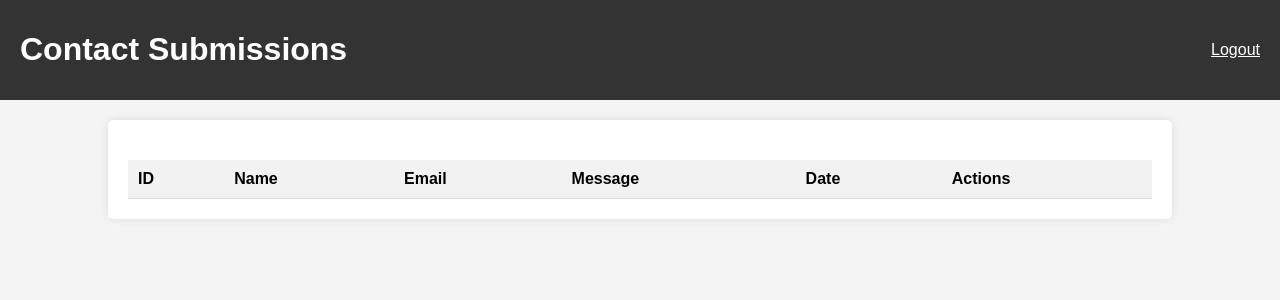
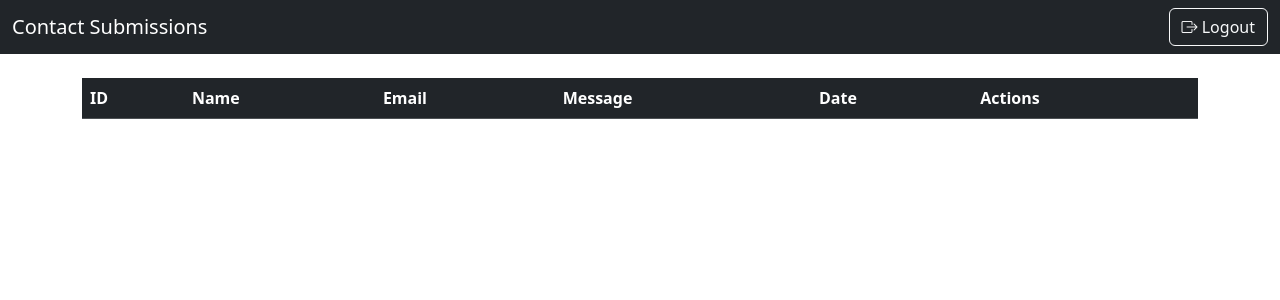
Before and after one commit to Asmaaebraheem1/DiabeticEyeAIBackEnd, a Flask app: page /admin/dashboard in a window 1280 px wide. Shown: the top 300 px of the page. Run offline with Flask 3, Linux system fonts and the light colour scheme; a user stored in the database is signed in; lists and menus that the app fills with data are empty.

Commit message:
Enhance AdminCRUD functionality with improved modal handling and UI updates for contact management

```diff
--- a/app/static/js/admin.js
+++ b/app/static/js/admin.js
@@ -17,7 +17,7 @@
 
         if (confirm('Are you sure you want to delete this contact?')) {
             btn.disabled = true;
-            btn.textContent = 'Deleting...';
+            btn.innerHTML = '<span class="spinner-border spinner-border-sm" role="status" aria-hidden="true"></span> Deleting...';
 
             fetch('/admin/api/contacts/' + id, {
                 method: 'DELETE',
@@ -29,8 +29,7 @@
             })
             .then(response => {
                 if (response.ok) {
-                    row.style.transition = 'opacity 0.3s';
-                    row.style.opacity = '0';
+                    row.classList.add('table-danger');
                     setTimeout(() => row.remove(), 300);
                 } else {
                     throw new Error('Failed to delete contact');
@@ -38,54 +37,20 @@
             })
             .catch(error => {
                 btn.disabled = false;
-                btn.textContent = 'Delete';
+                btn.innerHTML = '<i class="bi bi-trash"></i> Delete';
                 alert(error.message);
             });
         }
     }
 
     setupEditModal() {
-        this.editModal = document.createElement('div');
-        this.editModal.className = 'modal';
-        this.editModal.innerHTML = `
-            <div class="modal-content">
-                <span class="close">&times;</span>
-                <h2>Edit Contact</h2>
-                <form id="editForm">
-                    <input type="hidden" id="editId">
-                    <div class="form-group">
-                        <label for="editName">Name</label>
-                        <input type="text" id="editName" required>
-                        <div class="error" id="nameError"></div>
-                    </div>
-                    <div class="form-group">
-                        <label for="editEmail">Email</label>
-                        <input type="email" id="editEmail" required>
-                        <div class="error" id="emailError"></div>
-                    </div>
-                    <div class="form-group">
-                        <label for="editMessage">Message</label>
-                        <textarea id="editMessage" required></textarea>
-                        <div class="error" id="messageError"></div>
-                    </div>
-                    <button type="submit" class="btn btn-save">Save Changes</button>
-                </form>
-            </div>
-        `;
-        document.body.appendChild(this.editModal);
+        // Create Bootstrap modal template
+        this.editModal = new bootstrap.Modal(document.getElementById('editModal'), {
+            keyboard: false
+        });
 
         document.querySelectorAll('.btn-edit').forEach(btn => {
             btn.addEventListener('click', (e) => this.showEditModal(e));
-        });
-
-        this.editModal.querySelector('.close').addEventListener('click', () => {
-            this.editModal.style.display = 'none';
-        });
-
-        window.addEventListener('click', (e) => {
-            if (e.target === this.editModal) {
-                this.editModal.style.display = 'none';
-            }
         });
 
         document.getElementById('editForm').addEventListener('submit', (e) => this.handleEditSubmit(e));
@@ -98,8 +63,11 @@
         document.getElementById('editEmail').value = btn.dataset.contactEmail;
         document.getElementById('editMessage').value = btn.dataset.contactMessage;
 
-        document.querySelectorAll('.error').forEach(el => el.textContent = '');
-        this.editModal.style.display = 'block';
+        // Clear previous errors
+        document.querySelectorAll('.invalid-feedback').forEach(el => el.textContent = '');
+        document.querySelectorAll('.is-invalid').forEach(el => el.classList.remove('is-invalid'));
+
+        this.editModal.show();
     }
 
     handleEditSubmit(e) {
@@ -111,6 +79,10 @@
         const message = document.getElementById('editMessage').value.trim();
 
         if (!this.validateForm(name, email, message)) return;
+
+        const saveBtn = document.getElementById('saveBtn');
+        saveBtn.disabled = true;
+        saveBtn.innerHTML = '<span class="spinner-border spinner-border-sm" role="status" aria-hidden="true"></span> Saving...';
 
         fetch('/admin/api/contacts/' + id, {
             method: 'PUT',
@@ -131,6 +103,8 @@
             }
         })
         .catch(error => {
+            saveBtn.disabled = false;
+            saveBtn.innerHTML = 'Save Changes';
             alert(error.message);
         });
     }
@@ -140,16 +114,19 @@
 
         if (name.length < 2) {
             document.getElementById('nameError').textContent = 'Name must be at least 2 characters';
+            document.getElementById('editName').classList.add('is-invalid');
             isValid = false;
         }
 
         if (!email.includes('@') || !email.includes('.')) {
             document.getElementById('emailError').textContent = 'Please enter a valid email';
+            document.getElementById('editEmail').classList.add('is-invalid');
             isValid = false;
         }
 
         if (message.length < 10) {
             document.getElementById('messageError').textContent = 'Message must be at least 10 characters';
+            document.getElementById('editMessage').classList.add('is-invalid');
             isValid = false;
         }
 
@@ -157,7 +134,54 @@
     }
 }
 
+// Add modal template to the page
+const modalTemplate = `
+<div class="modal fade" id="editModal" tabindex="-1" aria-labelledby="editModalLabel" aria-hidden="true">
+    <div class="modal-dialog">
+        <div class="modal-content">
+            <div class="modal-header">
+                <h5 class="modal-title" id="editModalLabel">Edit Contact</h5>
+                <button type="button" class="btn-close" data-bs-dismiss="modal" aria-label="Close"></button>
+            </div>
+            <div class="modal-body">
+                <form id="editForm">
+                    <input type="hidden" id="editId">
+                    <div class="mb-3">
+                        <label for="editName" class="form-label">Name</label>
+                        <input type="text" class="form-control" id="editName" required>
+                        <div class="invalid-feedback" id="nameError"></div>
+                    </div>
+                    <div class="mb-3">
+                        <label for="editEmail" class="form-label">Email</label>
+                        <input type="email" class="form-control" id="editEmail" required>
+                        <div class="invalid-feedback" id="emailError"></div>
+                    </div>
+                    <div class="mb-3">
+                        <label for="editMessage" class="form-label">Message</label>
+                        <textarea class="form-control" id="editMessage" rows="3" required></textarea>
+                        <div class="invalid-feedback" id="messageError"></div>
+                    </div>
+                </form>
+            </div>
+            <div class="modal-footer">
+                <button type="button" class="btn btn-secondary" data-bs-dismiss="modal">Close</button>
+                <button type="submit" form="editForm" class="btn btn-primary" id="saveBtn">Save Changes</button>
+            </div>
+        </div>
+    </div>
+</div>`;
+
+document.body.insertAdjacentHTML('beforeend', modalTemplate);
+
 // Initialize when DOM is loaded
 document.addEventListener('DOMContentLoaded', () => {
-    new AdminCRUD();
+    // Load Bootstrap JS if not already loaded
+    if (typeof bootstrap === 'undefined') {
+        const script = document.createElement('script');
+        script.src = 'https://cdn.jsdelivr.net/npm/bootstrap@5.3.2/dist/js/bootstrap.bundle.min.js';
+        script.onload = () => new AdminCRUD();
+        document.head.appendChild(script);
+    } else {
+        new AdminCRUD();
+    }
 });
--- a/app/templates/admin/base.html
+++ b/app/templates/admin/base.html
@@ -4,124 +4,11 @@
     <meta charset="UTF-8">
     <meta name="viewport" content="width=device-width, initial-scale=1.0">
     <title>Admin Panel</title>
-    <style>
-        body {
-            font-family: Arial, sans-serif;
-            margin: 0;
-            padding: 0;
-            background-color: #f4f4f4;
-        }
-        .container {
-            width: 80%;
-            margin: 20px auto;
-            background: white;
-            padding: 20px;
-            border-radius: 5px;
-            box-shadow: 0 0 10px rgba(0,0,0,0.1);
-        }
-        header {
-            background: #333;
-            color: white;
-            padding: 10px 20px;
-            display: flex;
-            justify-content: space-between;
-            align-items: center;
-        }
-        table {
-            width: 100%;
-            border-collapse: collapse;
-            margin-top: 20px;
-        }
-        th, td {
-            padding: 10px;
-            text-align: left;
-            border-bottom: 1px solid #ddd;
-        }
-        th {
-            background-color: #f2f2f2;
-        }
-        .btn {
-            padding: 5px 10px;
-            margin: 0 5px;
-            border: none;
-            border-radius: 3px;
-            cursor: pointer;
-        }
-        .btn-edit {
-            background-color: #4CAF50;
-            color: white;
-        }
-        .btn-delete {
-            background-color: #f44336;
-            color: white;
-        }
-        .login-form {
-            max-width: 400px;
-            margin: 50px auto;
-            padding: 20px;
-            background: white;
-            border-radius: 5px;
-            box-shadow: 0 0 10px rgba(0,0,0,0.1);
-        }
-        .form-group {
-            margin-bottom: 15px;
-        }
-        .form-group label {
-            display: block;
-            margin-bottom: 5px;
-        }
-        .form-group input {
-            width: 100%;
-            padding: 8px;
-            box-sizing: border-box;
-        }
-        .submit-btn {
-            background: #333;
-            color: white;
-            padding: 10px 15px;
-            border: none;
-            border-radius: 3px;
-            cursor: pointer;
-        }
-        .error {
-            color: red;
-            margin-bottom: 15px;
-        }
-
-        /* Modal styles */
-        .modal {
-            display: none;
-            position: fixed;
-            z-index: 1;
-            left: 0;
-            top: 0;
-            width: 100%;
-            height: 100%;
-            background-color: rgba(0,0,0,0.4);
-        }
-
-        .modal-content {
-            background-color: #fefefe;
-            margin: 10% auto;
-            padding: 20px;
-            border: 1px solid #888;
-            width: 50%;
-            border-radius: 5px;
-        }
-
-        .close {
-            color: #aaa;
-            float: right;
-            font-size: 28px;
-            font-weight: bold;
-            cursor: pointer;
-        }
-
-        .close:hover {
-            color: black;
-        }
-    </style>
-    <script src="{{ url_for('static', filename='js/admin.js') }}"></script>
+    <!-- Bootstrap CSS -->
+    <link href="https://cdn.jsdelivr.net/npm/bootstrap@5.3.2/dist/css/bootstrap.min.css" rel="stylesheet">
+    <!-- Bootstrap Icons -->
+    <link rel="stylesheet" href="https://cdn.jsdelivr.net/npm/bootstrap-icons@1.11.3/font/bootstrap-icons.min.css">
+    <script src="{{ url_for('static', filename='js/admin.js') }}" defer></script>
 </head>
 <body>
     {% block content %}{% endblock %}
--- a/app/templates/admin/dashboard.html
+++ b/app/templates/admin/dashboard.html
@@ -1,18 +1,24 @@
 {% extends "admin/base.html" %}
 
 {% block content %}
-<header>
-    <h1>Contact Submissions</h1>
-    <a href="{{ url_for('admin.logout') }}" style="color: white;">Logout</a>
-</header>
+<div class="container-fluid p-0">
+    <nav class="navbar navbar-dark bg-dark mb-4">
+        <div class="container-fluid">
+            <span class="navbar-brand mb-0 h1">Contact Submissions</span>
+            <a href="{{ url_for('admin.logout') }}" class="btn btn-outline-light">
+                <i class="bi bi-box-arrow-right"></i> Logout
+            </a>
+        </div>
+    </nav>
 
     <div class="container">
         {% if error %}
-    <p class="error">{{ error }}</p>
+        <div class="alert alert-danger">{{ error }}</div>
         {% endif %}
 
-    <table>
-        <thead>
+        <div class="table-responsive">
+            <table class="table table-striped table-hover">
+                <thead class="table-dark">
                     <tr>
                         <th>ID</th>
                         <th>Name</th>
@@ -31,18 +37,23 @@
                         <td>{{ contact.message }}</td>
                         <td>{{ contact.created_at.strftime('%Y-%m-%d %H:%M') }}</td>
                         <td>
-                    <button class="btn btn-edit"
+                            <button class="btn btn-sm btn-outline-primary btn-edit me-2"
                                     data-contact-id="{{ contact.id }}"
                                     data-contact-name="{{ contact.name|e }}"
                                     data-contact-email="{{ contact.email|e }}"
                                     data-contact-message="{{ contact.message|e }}">
-                        Edit
+                                <i class="bi bi-pencil-square"></i> Edit
                             </button>
-                    <button class="btn btn-delete" data-contact-id="{{ contact.id }}">Delete</button>
+                            <button class="btn btn-sm btn-outline-danger btn-delete"
+                                    data-contact-id="{{ contact.id }}">
+                                <i class="bi bi-trash"></i> Delete
+                            </button>
                         </td>
                     </tr>
                     {% endfor %}
                 </tbody>
             </table>
         </div>
+    </div>
+</div>
 {% endblock %}
```
Lines whose indentation alone changed are shown as unchanged.
